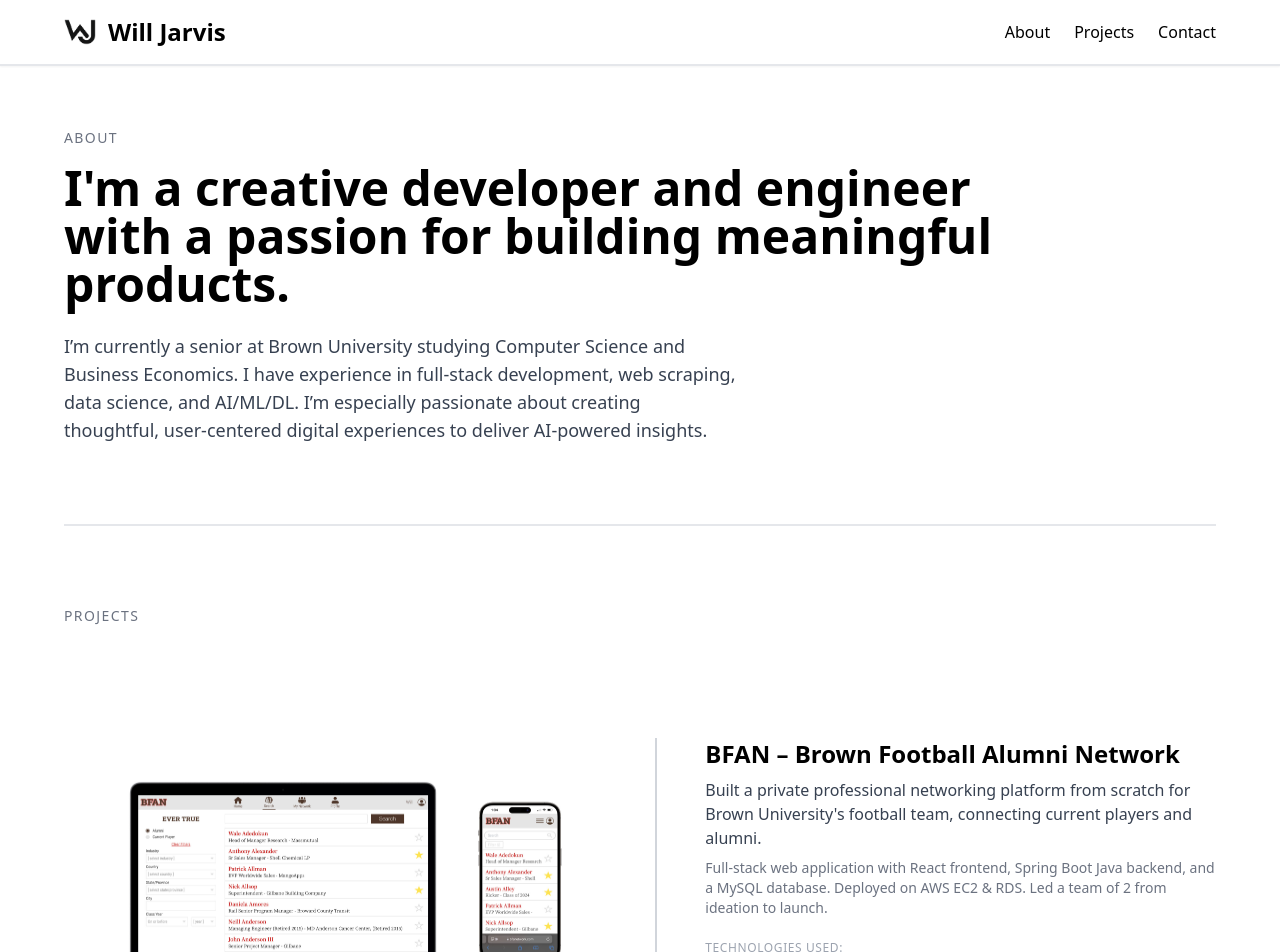
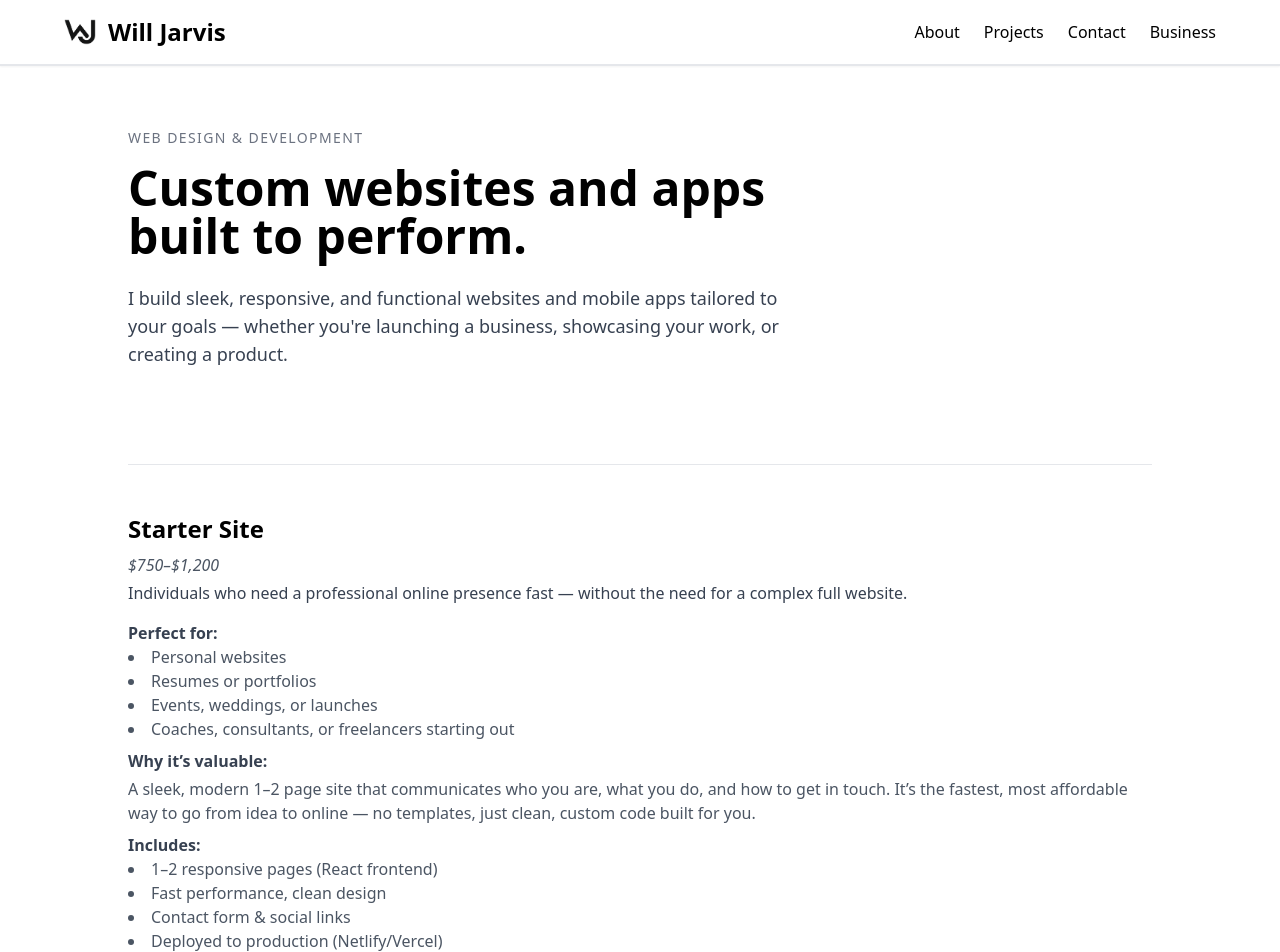
Before and after one commit to wjarvis10/wjarvis-website, a React (Vite) app: page /business in a window 1280 px wide. Shown: the top 952 px of the page. Built offline with nearby package versions, Linux system fonts and the light colour scheme.

Commit message:
added business page

```diff
--- a/package.json
+++ b/package.json
@@ -12,12 +12,14 @@
   "dependencies": {
     "@emailjs/browser": "^4.4.1",
     "react": "^19.0.0",
-    "react-dom": "^19.0.0"
+    "react-dom": "^19.0.0",
+    "react-router-dom": "^7.4.1"
   },
   "devDependencies": {
     "@eslint/js": "^9.21.0",
     "@types/react": "^19.0.10",
     "@types/react-dom": "^19.0.4",
+    "@types/react-router-dom": "^5.3.3",
     "@vitejs/plugin-react-swc": "^3.8.0",
     "autoprefixer": "^10.4.21",
     "eslint": "^9.21.0",
--- a/src/App.tsx
+++ b/src/App.tsx
@@ -1,18 +1,33 @@
+import { BrowserRouter as Router, Routes, Route } from "react-router-dom";
+
 import Header from "./components/Header";
 import About from "./components/About";
 import Projects from "./components/Projects";
 import Contact from "./components/Contact";
+import Business from "./components/Business";
 
 function App() {
   return (
+    <Router>
       <div className="bg-white text-black font-sans">
         <Header />
         <main className="px-6 md:px-16 max-w-screen-xl mx-auto">
+          <Routes>
+            <Route
+              path="/"
+              element={
+                <>
                   <About />
                   <Projects />
                   <Contact />
+                </>
+              }
+            />
+            <Route path="/business" element={<Business />} />
+          </Routes>
         </main>
       </div>
+    </Router>
   );
 }
 
--- /dev/null
+++ b/src/components/Business.tsx
@@ -0,0 +1,149 @@
+import React from "react";
+import Contact from "./Contact";
+
+const Business: React.FC = () => {
+  return (
+    <div className="bg-white text-black font-sans">
+      <main className="pt-32 px-6 md:px-16 max-w-screen-xl mx-auto space-y-24">
+        <section>
+          <div className="text-sm uppercase tracking-widest text-gray-500 mb-4">
+            Web Design & Development
+          </div>
+          <h1 className="text-4xl md:text-5xl font-bold mb-6 leading-tight">
+            Custom websites and apps <br /> built to perform.
+          </h1>
+          <p className="text-lg text-gray-700 max-w-2xl">
+            I build sleek, responsive, and functional websites and mobile apps
+            tailored to your goals — whether you're launching a business,
+            showcasing your work, or creating a product.
+          </p>
+        </section>
+
+        <section className="space-y-16">
+          {/* Core Packages */}
+          {[
+            {
+              title: "Starter Site",
+              price: "$750–$1,200",
+              who: "Individuals who need a professional online presence fast — without the need for a complex full website.",
+              perfect: [
+                "Personal websites",
+                "Resumes or portfolios",
+                "Events, weddings, or launches",
+                "Coaches, consultants, or freelancers starting out",
+              ],
+              why: "A sleek, modern 1–2 page site that communicates who you are, what you do, and how to get in touch. It’s the fastest, most affordable way to go from idea to online — no templates, just clean, custom code built for you.",
+              includes: [
+                "1–2 responsive pages (React frontend)",
+                "Fast performance, clean design",
+                "Contact form & social links",
+                "Deployed to production (Netlify/Vercel)",
+                "Quick build time",
+              ],
+            },
+            {
+              title: "Business Website",
+              price: "$1,500–$2,500",
+              who: "Small businesses, startups, or solo professionals who need a multi-page website that establishes credibility and drives action.",
+              perfect: [
+                "Local businesses (restaurants, gyms, law firms)",
+                "Creators or entrepreneurs with multiple offerings",
+                "Startups building their brand",
+                "Real estate agents, service providers, etc.",
+              ],
+              why: "A 3–6 page site tailored to your brand and optimized to convert visitors into customers. Built with speed, responsiveness, and SEO in mind — everything you need to look professional and grow your business online.",
+              includes: [
+                "3–6 custom pages (Home, About, Services, Contact, etc.)",
+                "Responsive UI, branded design",
+                "Contact forms, map, calendar links",
+                "SEO best practices",
+                "Deployment & basic analytics setup",
+              ],
+            },
+            {
+              title: "Custom Web App",
+              price: "Starts at $3,500+",
+              who: "Clients who need more than just a brochure — they need real functionality, interactivity, and database integration.",
+              perfect: [
+                "Internal dashboards or client portals",
+                "SaaS MVPs or startups",
+                "Booking or scheduling platforms",
+                "Job boards, marketplaces, etc.",
+              ],
+              why: "Full-stack development to bring your web-based idea to life. Custom-built React frontends connected to powerful backends with Node.js or Spring Boot — scalable, secure, and built to grow with your product.",
+              includes: [
+                "React frontend + Node.js or Spring Boot backend",
+                "Auth/login, CRUD features, dashboards, APIs",
+                "Database integration (PostgreSQL, MongoDB, etc.)",
+                "Deployment to production (Render, Heroku, AWS)",
+              ],
+            },
+            {
+              title: "Mobile App Development",
+              price: "Starts at $4,000+",
+              who: "Entrepreneurs or businesses ready to reach users on iOS and Android with a polished mobile experience.",
+              perfect: [
+                "MVPs or early-stage startups",
+                "Fitness, social, or utility apps",
+                "Companion apps for existing platforms",
+                "Client tools, loyalty apps, or directories",
+              ],
+              why: "Cross-platform mobile apps built with React Native — one codebase, two platforms. You get a beautifully designed mobile experience, full functionality, and support through the App Store and Play Store submission process.",
+              includes: [
+                "Cross-platform development",
+                "Clean UI/UX based on brand needs",
+                "Authentication, push notifications, API integrations",
+                "App Store / Play Store deployment assistance",
+              ],
+            },
+          ].map((pkg, i) => (
+            <div key={i} className="border-t pt-12">
+              <h2 className="text-2xl font-bold mb-2">{pkg.title}</h2>
+              <p className="text-gray-600 italic mb-1">{pkg.price}</p>
+              <p className="text-gray-700 mb-4">{pkg.who}</p>
+              <div className="mb-2">
+                <span className="font-semibold text-gray-700">
+                  Perfect for:
+                </span>
+                <ul className="list-disc list-inside text-gray-600">
+                  {pkg.perfect.map((item, j) => (
+                    <li key={j}>{item}</li>
+                  ))}
+                </ul>
+              </div>
+              <div className="mb-2">
+                <span className="font-semibold text-gray-700">
+                  Why it’s valuable:
+                </span>
+                <p className="text-gray-600 mt-1">{pkg.why}</p>
+              </div>
+              <div className="mb-2">
+                <span className="font-semibold text-gray-700">Includes:</span>
+                <ul className="list-disc list-inside text-gray-600">
+                  {pkg.includes.map((item, j) => (
+                    <li key={j}>{item}</li>
+                  ))}
+                </ul>
+              </div>
+            </div>
+          ))}
+
+          {/* Add-ons */}
+          <div className="pt-16 border-t">
+            <h2 className="text-2xl font-bold mb-4">Add-Ons</h2>
+            <ul className="list-disc list-inside text-gray-600">
+              <li>SEO Setup & Meta Tagging</li>
+              <li>Logo Design & Branding Kit</li>
+              <li>Monthly Maintenance Plans – keep your site up to date</li>
+            </ul>
+          </div>
+        </section>
+
+        {/* Reused Contact Form */}
+        <Contact />
+      </main>
+    </div>
+  );
+};
+
+export default Business;
--- a/src/components/Header.tsx
+++ b/src/components/Header.tsx
@@ -1,6 +1,25 @@
 import React from "react";
+import { useLocation, useNavigate } from "react-router-dom";
+
 import wj_logo from "../assets/images/WJ_logo_2.png";
+
 const Header: React.FC = () => {
+  const navigate = useNavigate();
+  const location = useLocation();
+
+  const handleNav = (sectionId: string) => {
+    if (location.pathname !== "/") {
+      navigate("/", { replace: false });
+      setTimeout(() => {
+        const section = document.getElementById(sectionId);
+        section?.scrollIntoView({ behavior: "smooth" });
+      }, 100); // delay to wait for homepage to render
+    } else {
+      const section = document.getElementById(sectionId);
+      section?.scrollIntoView({ behavior: "smooth" });
+    }
+  };
+
   return (
     <header className="fixed top-0 left-0 w-full z-50 bg-white shadow-sm border-b-2 border-grey-300">
       <div className="max-w-screen-xl mx-auto px-6 md:px-16 py-4 flex justify-between items-center">
@@ -13,14 +32,26 @@ const Header: React.FC = () => {
           <div className="text-2xl font-bold">Will Jarvis</div>
         </div>
         <nav className="space-x-6 hidden md:block">
-          <a href="#about" className="hover:underline">
+          <button
+            onClick={() => handleNav("about")}
+            className="hover:underline"
+          >
             About
-          </a>
-          <a href="#projects" className="hover:underline">
+          </button>
+          <button
+            onClick={() => handleNav("projects")}
+            className="hover:underline"
+          >
             Projects
-          </a>
-          <a href="#contact" className="hover:underline">
+          </button>
+          <button
+            onClick={() => handleNav("contact")}
+            className="hover:underline"
+          >
             Contact
+          </button>
+          <a href="/business" className="hover:underline">
+            Business
           </a>
         </nav>
       </div>
```
Also changed, not shown: 1 other file (tests, documents, lock files or other folders). Lines whose indentation alone changed are shown as unchanged.
